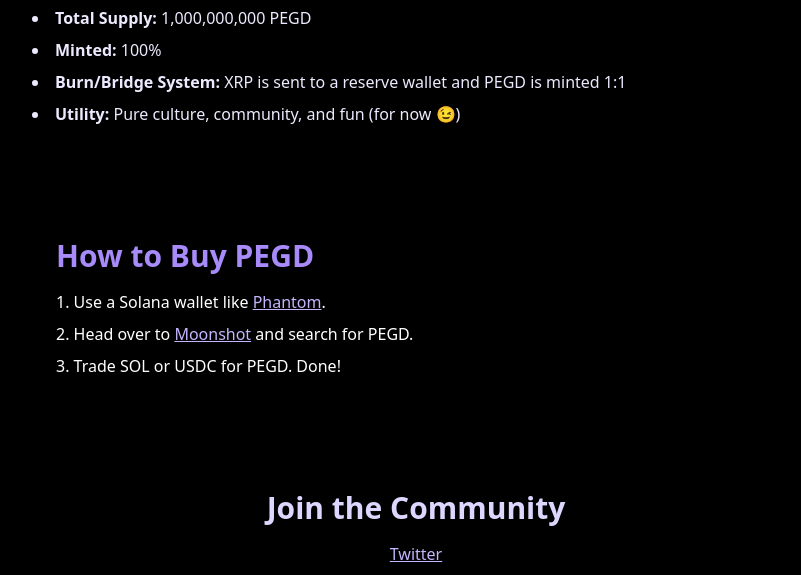
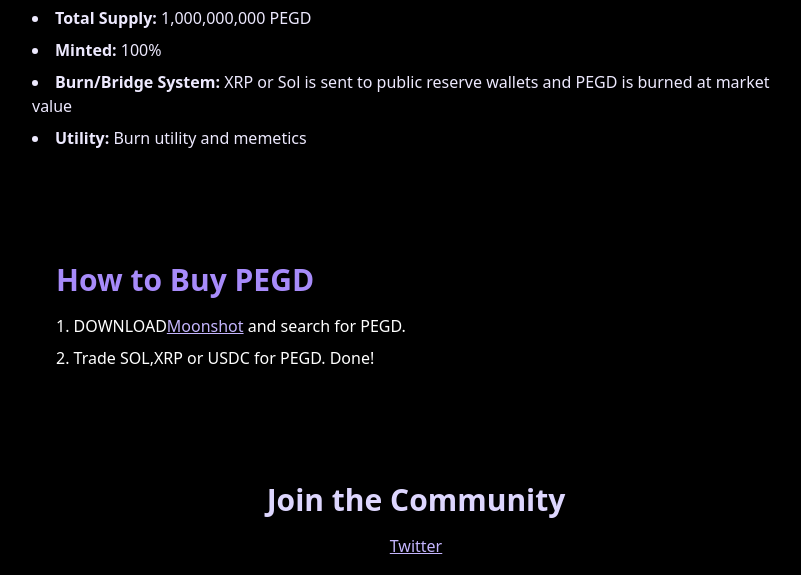
Before and after one commit to XRPEGGED/Burn-Bridge, a website: page docs/index.html in a window 1280 px wide. Shown: the part 631-1206 px from the top of the page, without its empty margins (224-1025 px from the left). Drawn offline with nearby package versions, Linux system fonts and the light colour scheme.

Commit message:
Update index.html

```diff
--- a/docs/index.html
+++ b/docs/index.html
@@ -31,8 +31,8 @@
       <ul class="list-disc list-inside space-y-2 text-purple-100">
         <li><strong>Total Supply:</strong> 1,000,000,000 PEGD</li>
         <li><strong>Minted:</strong> 100%</li>
-        <li><strong>Burn/Bridge System:</strong> XRP is sent to a reserve wallet and PEGD is minted 1:1</li>
-        <li><strong>Utility:</strong> Pure culture, community, and fun (for now 😉)</li>
+        <li><strong>Burn/Bridge System:</strong> XRP or Sol is sent to public reserve wallets and PEGD is burned at market value</li>
+        <li><strong>Utility:</strong> Burn utility and memetics</li>
       </ul>
     </div>
   </section>
@@ -41,9 +41,8 @@
   <section class="max-w-3xl mx-auto py-16 px-6">
     <h2 class="text-3xl font-semibold mb-4 text-purple-400">How to Buy PEGD</h2>
     <ol class="list-decimal list-inside space-y-2">
-      <li>Use a Solana wallet like <a href="https://phantom.app" class="text-purple-300 underline">Phantom</a>.</li>
-      <li>Head over to <a href="https://moonshot.so" class="text-purple-300 underline">Moonshot</a> and search for PEGD.</li>
-      <li>Trade SOL or USDC for PEGD. Done!</li>
+       <li>DOWNLOAD<a href="https://moonshot.com?ref=iNx8eYs2ni" class="text-purple-300 underline">Moonshot</a> and search for PEGD.</li>
+      <li>Trade SOL,XRP or USDC for PEGD. Done!</li>
     </ol>
   </section>
 
```
